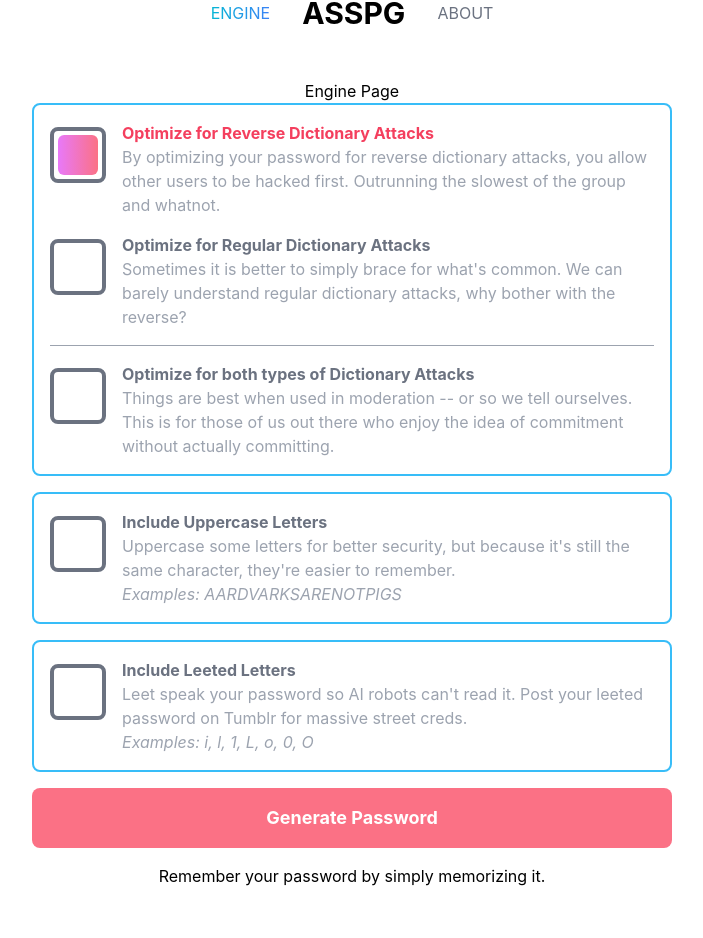
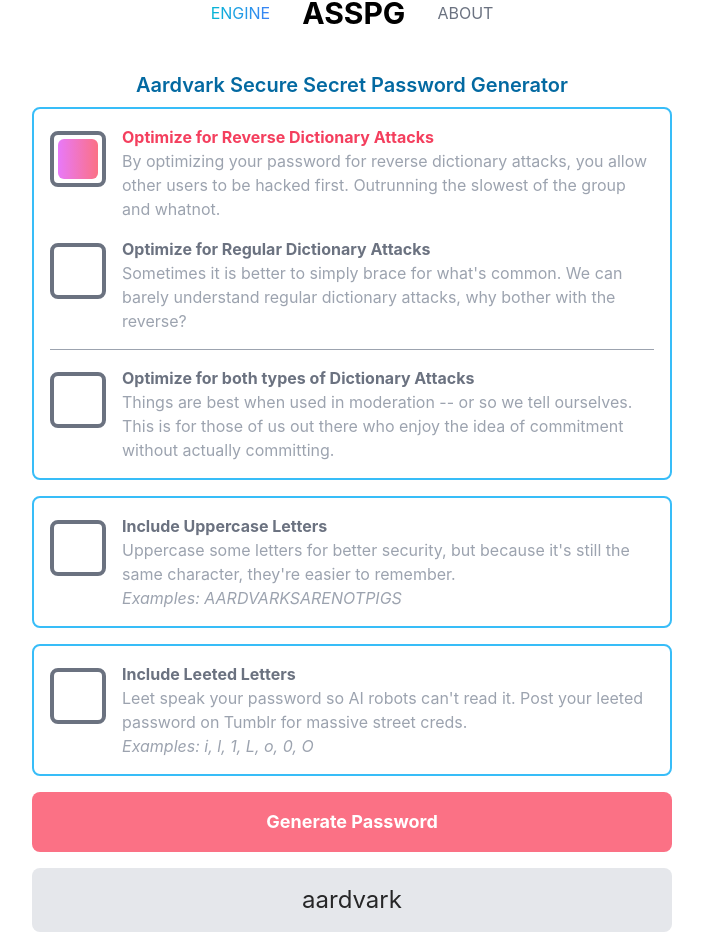
Before and after one commit to kndshein/ASSPG, a React (Create React App) app: page / in a window 1280 px wide. Shown: the part 21-959 px from the top of the page, without its empty margins (288-991 px from the left). Before the commit the page ends 909 px from the top, so only its background shows below. Built offline with nearby package versions, Linux system fonts and the light colour scheme.

Commit message:
Style output

```diff
--- a/src/App.js
+++ b/src/App.js
@@ -6,7 +6,7 @@ import AboutPage from './components/AboutPage';
 function App() {
   return (
     <>
-      <nav className="flex justify-center items-center gap-8 p-4 mb-8">
+      <nav className="flex justify-center items-center gap-8 p-4 mb-2">
         <NavLink
           className={({ isActive }) => {
             return `uppercase ${
@@ -19,9 +19,7 @@ function App() {
         >
           Engine
         </NavLink>
-        <div>
-          <h1 className="text-3xl font-bold text-center">ASSPG</h1>
-        </div>
+        <h1 className="text-3xl font-bold text-center">ASSPG</h1>
         <NavLink
           className={({ isActive }) => {
             return `uppercase ${
--- a/src/components/EnginePage.jsx
+++ b/src/components/EnginePage.jsx
@@ -3,9 +3,7 @@ import PassGenerator from './PassGenerator';
 export default function EnginePage() {
   return (
     <div className="flex flex-col items-center">
-      <div>Engine Page</div>
       <PassGenerator />
-      <p>Remember your password by simply memorizing it.</p>
     </div>
   );
 }
--- a/src/components/PassGenerator.jsx
+++ b/src/components/PassGenerator.jsx
@@ -22,7 +22,7 @@ export default function PassGenerator() {
     color: 'rgb(251, 113, 133)',
     gradient: '',
   });
-  const [generatedPassword, setGeneratedPassword] = useState('');
+  const [generatedPassword, setGeneratedPassword] = useState('aardvark');
 
   useEffect(() => {
     setSubmitGradient(generateGradient(opts, colorChart));
@@ -54,8 +54,10 @@ export default function PassGenerator() {
   }
 
   return (
-    <>
     <div className="flex flex-col max-w-2xl">
+      <p className="m-4 mb-2 text-xl text-center text-sky-700 font-semibold">
+        Aardvark Secure Secret Password Generator
+      </p>
       <div className="border-2 border-sky-400 p-2 m-4 mt-0 rounded-lg">
         <Button
           value={opts.isBothOptimized || !opts.isDictOptimized}
@@ -113,8 +115,12 @@ export default function PassGenerator() {
       >
         Generate Password
       </button>
+      <div className="flex justify-center items-center h-16 w-100 rounded-lg mx-4 bg-gray-200">
+        <p className="animate-pulse text-2xl">{generatedPassword}</p>
       </div>
-      <p>{generatedPassword}</p>
-    </>
+      <p className="ml-4 mt-1 text-left opacity-25 italic text-sm">
+        * Remember your password by simply memorizing it.
+      </p>
+    </div>
   );
 }
```
Lines whose indentation alone changed are shown as unchanged.
